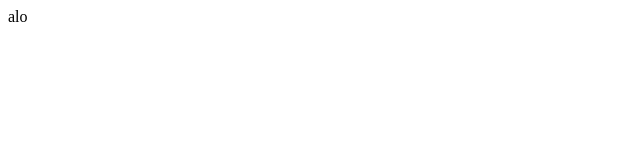
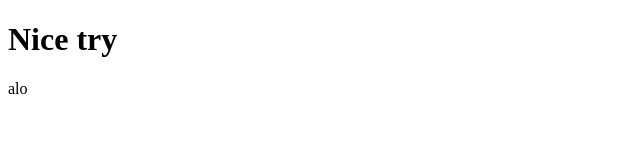
Before and after one commit to TrungDung1912/FER_SE1634, a website: page index2.html in a window 1280 px wide. Shown: the whole page, without its empty margins (0-640 px from the left). Drawn offline with Linux system fonts and the light colour scheme.

Commit message:
Revert "main.css"
This reverts commit d463a1e27345a97cd4c5d40a531b4619502ff09c.

```diff
--- a/index2.html
+++ b/index2.html
@@ -7,7 +7,7 @@
     <title>Document</title>
 </head>
 <body>
-
+    <h1>Nice try</h1>
     alo
 </body>
 </html>
```
